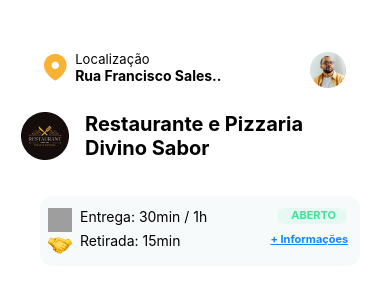
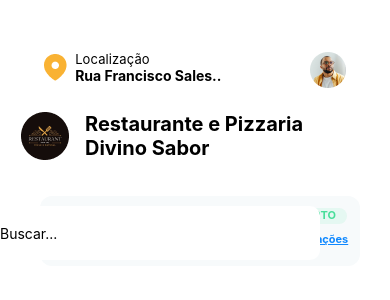
Before and after one commit to luis-luciqm/app-delivery, a React Native app: screen / in a window 390 px wide. Shown: the top 300 px of the page. Built offline with nearby package versions, Linux system fonts and the light colour scheme; grey boxes are pictures that could not be loaded.

Commit message:
adicionando input de busca do app

```diff
--- a/src/App.js
+++ b/src/App.js
@@ -4,6 +4,7 @@
 import { Image } from 'react-native';
 import { Comercio } from '../src/components/Comercio';
 import { Information } from '../src/components/Information';
+import { Input } from '../src/components/Input';
 
 export default function App() {
   return (
@@ -22,6 +23,7 @@
 
     <Comercio/>
     <Information/>
+    <Input/>
     </>
 
   );
--- a/src/components/Information/index.jsx
+++ b/src/components/Information/index.jsx
@@ -1,6 +1,5 @@
 import React from 'react'
-import { StyleSheet, Text, View } from 'react-native';
-import { Image } from 'react-native'
+import { StyleSheet, Text, View, Image } from 'react-native';
 
 export function Information(){
     return (
--- /dev/null
+++ b/src/components/Input/index.jsx
@@ -0,0 +1,30 @@
+import React from 'react'
+import { StyleSheet, Text, View, TextInput, Image } from 'react-native';
+
+export function Input(){
+
+    return (
+        <View>
+            <TextInput
+                style={[styles.input, styles.showDrop]}
+                placeholder="Buscar..."
+            />
+        </View>
+    )
+}
+
+const styles = StyleSheet.create({
+    input: {
+        width: 320,
+        height: 54,
+        left: 40,
+        top: 82,
+        backgroundColor: '#FFFFFF',
+        borderRadius: 10,
+        marginBottom: 20,
+    },
+
+    showDrop: {
+        elevation: 8,
+    },
+});
```
Also changed, not shown: src/assets/img/inputImage.png (added), 1 other file (tests, documents, lock files or other folders).
